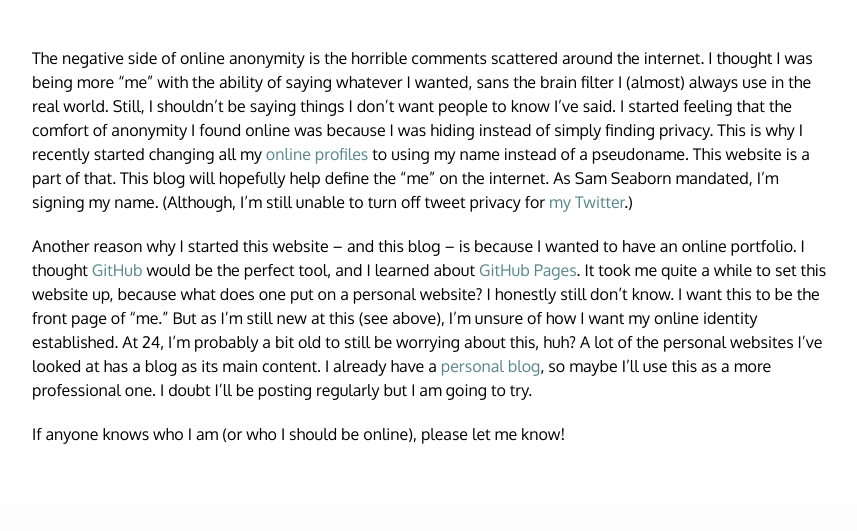
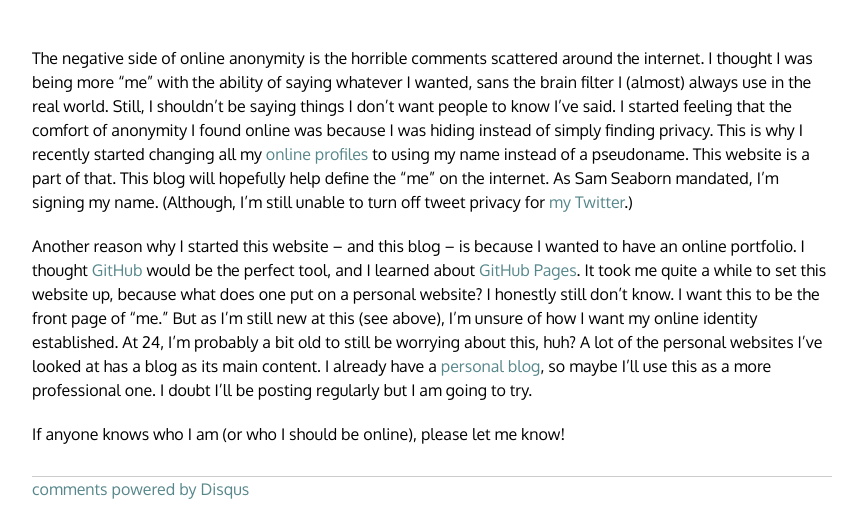
Before and after one commit to dsoegijono/dsoegijono.github.io, a Jekyll site: the page built from _posts/2014-08-12-who-am-i.md, in a window 1280 px wide. Shown: the part 689-1220 px from the top of the page, without its empty margins (208-1065 px from the left). Built offline with Jekyll 4.4.1, drawn with Linux system fonts in a browser that asks for light colours; nearby versions of some CDN libraries; Markdown is read by kramdown in place of the engine named in the settings; comment, search, counter and statistics services are not loaded; before the commit the page ends 1195 px from its top, so only the background shows below that; some of the changed lines change nothing that is shown.

Commit message:
Use Disqus for blog comments

```diff
--- a/_layouts/post.html
+++ b/_layouts/post.html
@@ -16,3 +16,15 @@
   {{ post.tags }}
 
 </div>
+
+<div id="disqus_thread" style="border-top: 1px solid #ccc;"></div>
+  <script type="text/javascript">
+      var disqus_shortname = 'dsoegijono';
+      (function() {
+          var dsq = document.createElement('script'); dsq.type = 'text/javascript'; dsq.async = true;
+          dsq.src = '//' + disqus_shortname + '.disqus.com/embed.js';
+          (document.getElementsByTagName('head')[0] || document.getElementsByTagName('body')[0]).appendChild(dsq);
+      })();
+  </script>
+  <noscript>Please enable JavaScript to view the <a href="http://disqus.com/?ref_noscript">comments powered by Disqus.</a></noscript>
+  <a href="http://disqus.com" class="dsq-brlink">comments powered by <span class="logo-disqus">Disqus</span></a>
```
